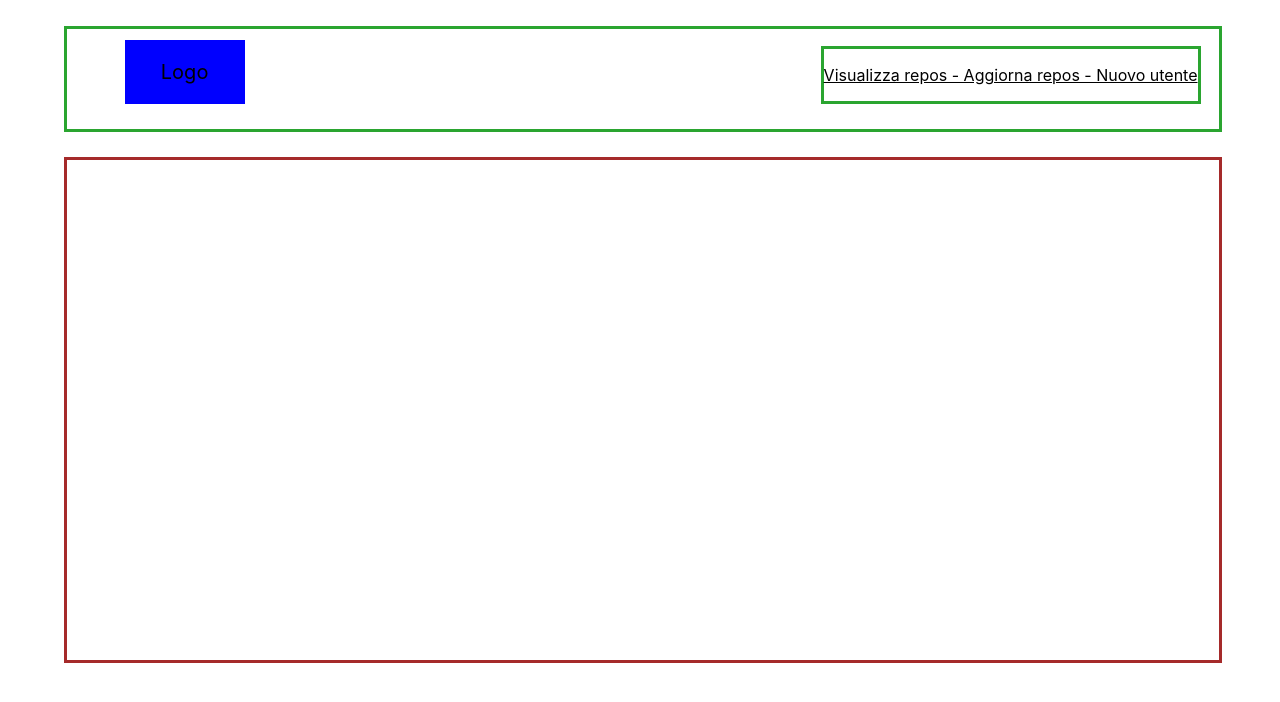
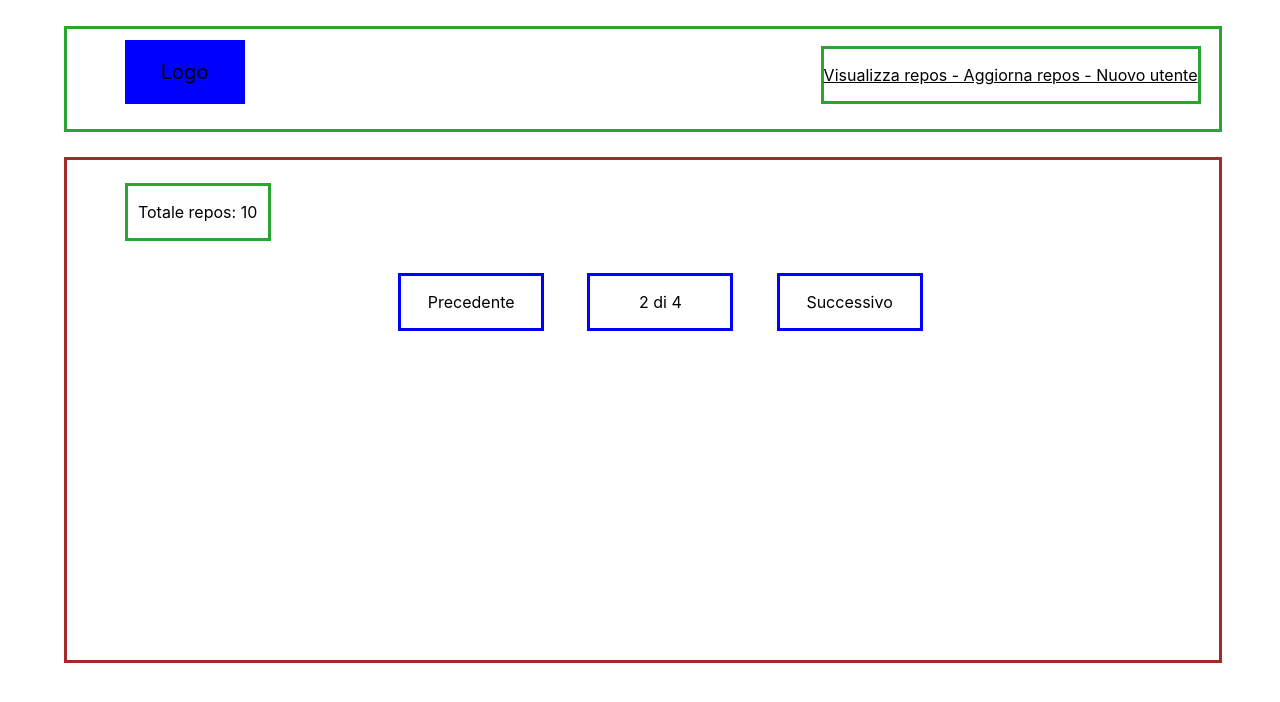
Before and after one commit to JacopoGiola99/giola-jacopo-github, a React (Create React App) app: page / in a window 1280 px wide. Shown: the top 702 px of the page. Built offline with nearby package versions, Linux system fonts and the light colour scheme.

Commit message:
Wireframe–Step 3

```diff
--- a/src/components/content/content.js
+++ b/src/components/content/content.js
@@ -1,8 +1,12 @@
 import './content.css';
+import Totrepos from '../totrepos/totrepos';
+import Nav from '../nav/nav';
 
 const Content = () => {
     return (
         <div className='content'>
+            <Totrepos />
+            <Nav />
         </div>
     )
 }
--- /dev/null
+++ b/src/components/nav/nav.css
@@ -0,0 +1,13 @@
+.navEl {
+    border-style:solid;
+    border-width: 3px;
+    border-color:blue;
+    width: 140px;
+    margin-top: 1%;
+    margin-bottom: 1%;
+    margin-left: 5%;
+    float: left;
+}
+.nav {
+    margin-left: 25%;
+}
--- /dev/null
+++ b/src/components/nav/nav.js
@@ -0,0 +1,19 @@
+import './nav.css';
+
+const Nav = () => {
+    return (
+        <div className='nav'>
+            <div className='navEl'>
+                <p>Precedente</p>
+            </div>
+            <div className='navEl'>
+                <p>2 di 4</p>
+            </div>
+            <div className='navEl'>
+                <p>Successivo</p>
+            </div>
+        </div>
+    )
+}
+
+export default Nav;
--- a/src/components/title/title.js
+++ b/src/components/title/title.js
@@ -1,12 +1,12 @@
 import './title.css';
 import Logo from '../logo/logo';
-import ComandiTitle from '../button-title/button-title';
+import ButtonTitle from '../button-title/button-title';
 
 const Title = () => {
     return (
         <div className='title'>
             <Logo />
-            <ComandiTitle />
+            <ButtonTitle />
         </div>
     )
 }
--- /dev/null
+++ b/src/components/totrepos/totrepos.css
@@ -0,0 +1,9 @@
+.totrepos {
+    border-style:solid;
+    border-width: 3px;
+    border-color: rgb(42, 165, 48);
+    width: 140px;
+    margin-top: 2%;
+    margin-bottom: 2%;
+    margin-left: 5%;
+}
--- /dev/null
+++ b/src/components/totrepos/totrepos.js
@@ -0,0 +1,11 @@
+import './totrepos.css';
+
+const Totrepos = () => {
+    return (
+        <div className='totrepos'>
+            <p>Totale repos: 10</p>
+        </div>
+    )
+}
+
+export default Totrepos;
```
